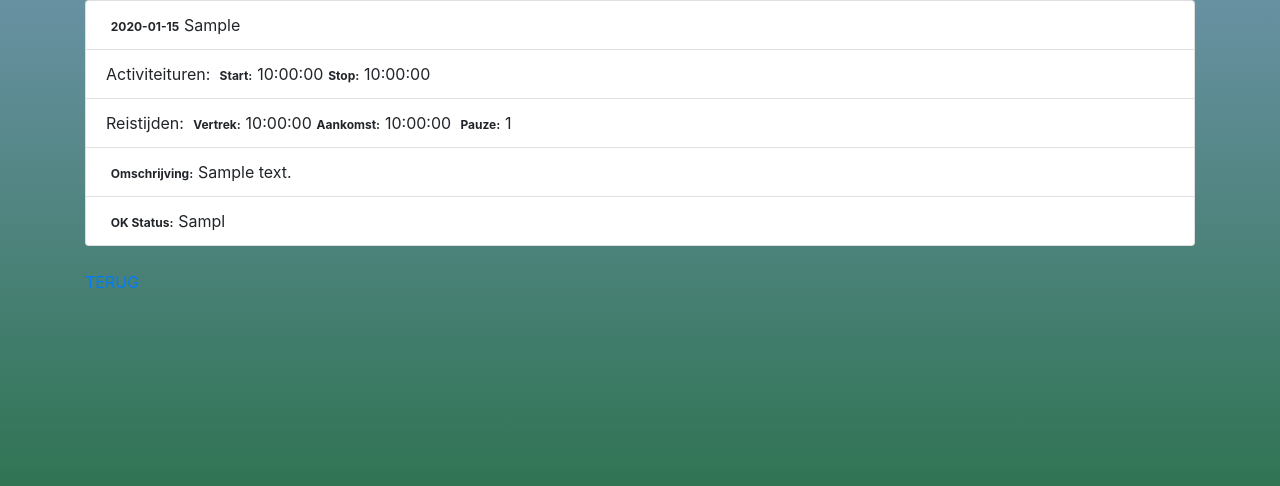
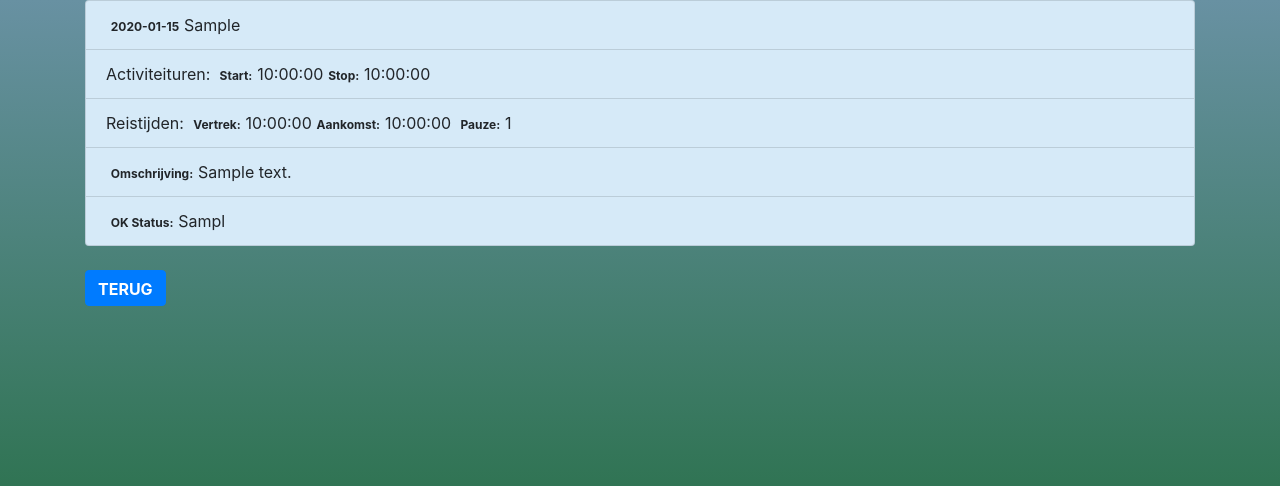
Before and after one commit to Sammerobbroeckx/ActiviteitRegistratie, a PHP site: page /PHP/ActiviteitIndividueel.php?q=1 in a window 1280 px wide. Shown: the top 486 px of the page. Run offline with PHP 8.4, Linux system fonts and the light colour scheme; the visitor is signed in with stand-in values (Sample User, id 1); tables that the repository leaves empty hold one stand-in row (values such as "Sample post"); some libraries are stand-ins or nearby versions.

Commit message:
nieuwe layout zowel individueel als actief

```diff
--- a/root/CSS/style.css
+++ b/root/CSS/style.css
@@ -191,6 +191,7 @@ body, html
 	border: 1px solid gray;
 	border-radius: 5px;
 	display: inline-block;
+	position: relative;
 }
 
 #AanpassenStop
@@ -200,3 +201,20 @@ body, html
 	padding: 10px;
 	display: inline-block;
 }
+
+#button
+{
+	position: absolute;
+	bottom: 5px;
+	right: 5px;
+}
+
+#stopButton
+{
+  width: 100px;
+  height: 100px;
+  padding: 10px 16px;
+  font-size: 24px;
+  line-height: 1.33;
+  border-radius: 50px;
+}
--- a/root/PHP/ActiviteitIndividueel.php
+++ b/root/PHP/ActiviteitIndividueel.php
@@ -29,18 +29,18 @@
 
 			$result = mysqli_query($conn,$sql);
 
-			echo '<div class="list-group">';
+			echo '<div class="list-group" id="info">';
 
 			while($row = mysqli_fetch_array($result))
 			{
-				echo '<a class="list-group-item"><span class="badge text-right">'.$row["Datum"].'</span>'.$row["RecordNaam"].' </a>';
-				echo '<a class="list-group-item">Activiteituren: <span class="badge text-right">Start: </span>'.$row["StartActiviteit"].'<span class="badge text-right">Stop: </span>'.$row["StopActiviteit"].'</a>';
-				echo '<a class="list-group-item">Reistijden: <span class="badge text-right">Vertrek: </span>'.$row["StartRijden"].'<span class="badge text-right">Aankomst: </span>'.$row["StopRijden"].' <span class="badge text-right">Pauze: </span>'.$row["PauzeTijd"].'</a>';
-				echo '<a class="list-group-item"><span class="badge text-right">Omschrijving: </span>'.$row["Comment"].'</a>';
-				echo '<a class="list-group-item"><span class="badge text-right">OK Status: </span>'.$row["OK"].'</a>';
+				echo '<a class="list-group-item ActivityActive"><span class="badge text-right">'.$row["Datum"].'</span>'.$row["RecordNaam"].' </a>';
+				echo '<a class="list-group-item ActivityActive">Activiteituren: <span class="badge text-right">Start: </span>'.$row["StartActiviteit"].'<span class="badge text-right">Stop: </span>'.$row["StopActiviteit"].'</a>';
+				echo '<a class="list-group-item ActivityActive">Reistijden: <span class="badge text-right">Vertrek: </span>'.$row["StartRijden"].'<span class="badge text-right">Aankomst: </span>'.$row["StopRijden"].' <span class="badge text-right">Pauze: </span>'.$row["PauzeTijd"].'</a>';
+				echo '<a class="list-group-item ActivityActive"><span class="badge text-right">Omschrijving: </span>'.$row["Comment"].'</a>';
+				echo '<a class="list-group-item ActivityActive"><span class="badge text-right">OK Status: </span>'.$row["OK"].'</a>';
 			}
 			echo "</div><br>";
-			echo "<a href='../index.php'>TERUG</a>";
+			echo "<a class='btn btn-primary' href='../index.php'>TERUG</a>";
 			mysqli_close($conn);
 			?>
 
```
Also changed, not shown: root/PHP/ShowActive.php (+10 -4 lines), 2 other files.
